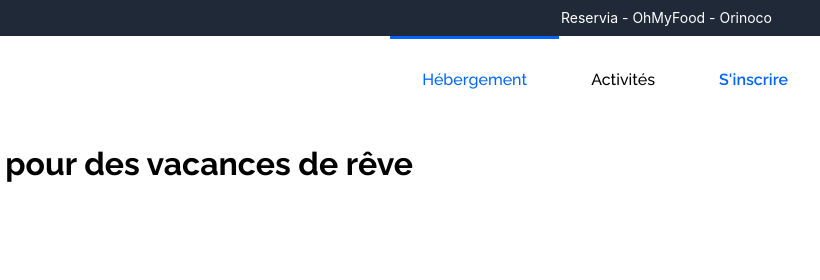
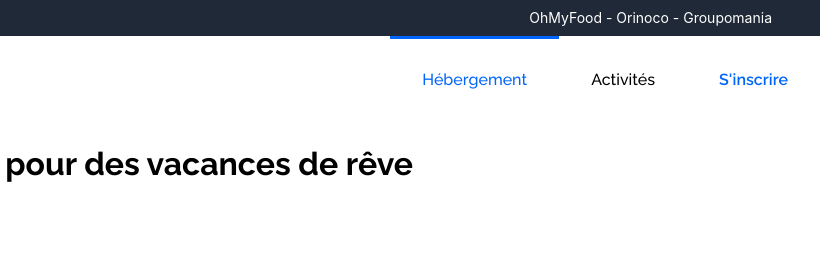
Before and after one commit to MathisBarre/Reservia, a plain HTML site: page index.html in a window 1280 px wide. Shown: the top 280 px of the page, 460-1280 px from the left. Drawn offline with Linux system fonts and the light colour scheme.

Commit message:
content: change devs.coffee banner projects

```diff
--- a/index.html
+++ b/index.html
@@ -42,6 +42,7 @@
 </head>
 
 <body>
+  <!-- DEVS.COFFEE BANNER -->
   <section class="dc-wrapper">
     <div class="dc-content">
       <img class="dc-logo" src="https://devs.coffee/images/logo.svg" alt="devs.coffee logo" />
@@ -54,13 +55,15 @@
           </a></span>
       </div>
       <nav class="dc-nav">
-        <a target="_blank" class="dc-navItem" href="https://reservia.mathisbarre.com"
-          rel="noreferrer">Reservia</a><span class="cursor-default"> - </span><a target="_blank" class="dc-navItem"
-          href="https://ohmyfood.mathisbarre.com" rel="noreferrer">OhMyFood</a><span class="cursor-default"> - </span><a
-          target="_blank" class="dc-navItem" href="https://orinoco-v2.mathisbarre.com" rel="noreferrer">Orinoco</a>
+        <a target="_blank" class="dc-navItem" href="https://ohmyfood.mathisbarre.com" rel="noreferrer">OhMyFood</a>
+        <span class="cursor-default"> - </span>
+        <a target="_blank" class="dc-navItem" href="https://orinoco-v2.mathisbarre.com" rel="noreferrer">Orinoco</a>
+        <span class="cursor-default"> - </span>
+        <a target="_blank" class="dc-navItem" href="https://github.com/MathisBarre/MathisBarre_7_01082021_front-end" rel="noreferrer">Groupomania</a>
       </nav>
     </div>
   </section>
+  <!-- DEVS.COFFEE BANNER -->
 
   <!-- HEADER -->
   <header class="header">
```
